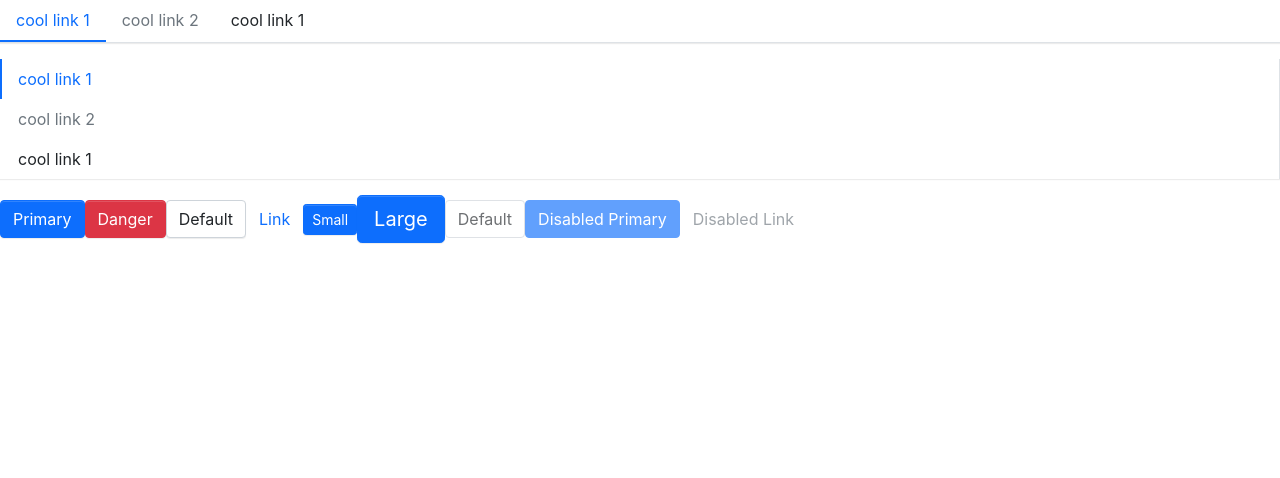
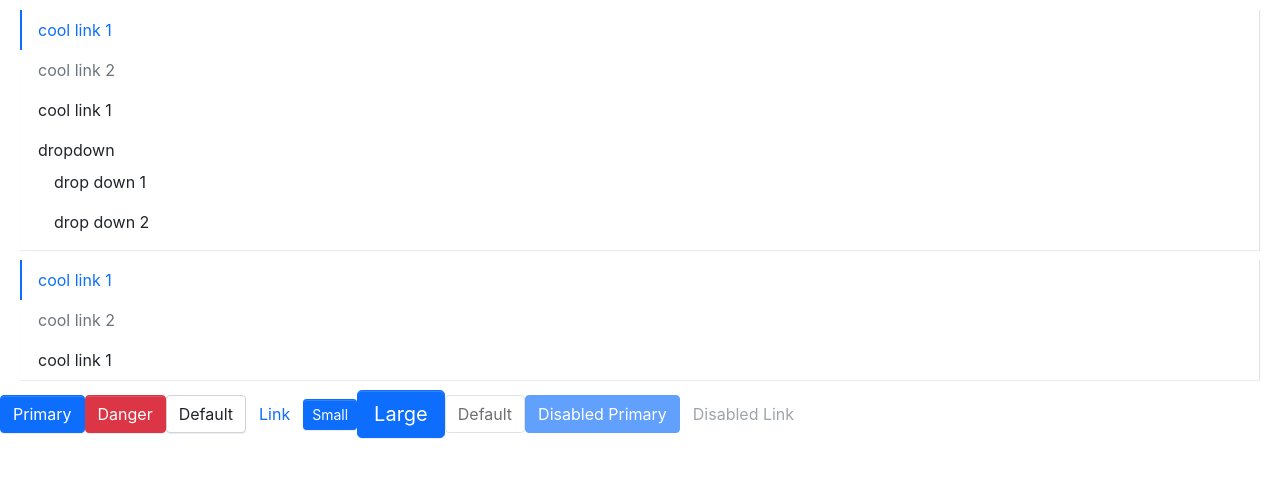
Before and after one commit to XiaoxiaYao/Xyvz-React-Component, a React (Create React App) app: page / in a window 1280 px wide. Shown: the top 478 px of the page. Built offline with nearby package versions, Linux system fonts and the light colour scheme.

Commit message:
Create submenu and its style.

```diff
--- a/src/App.tsx
+++ b/src/App.tsx
@@ -2,14 +2,19 @@ import React from 'react';
 import Button, { ButtonType, ButtonSize } from './components/Button/button';
 import Menu from './components/Menu/menu';
 import MenuItem from './components/Menu/menuItem';
+import SubMenu from './components/Menu/submenu';
 
 function App() {
   return (
     <>
-      <Menu defaultIndex={0} className="test">
+      <Menu defaultIndex={0} className="test" mode="vertical">
         <MenuItem>cool link 1</MenuItem>
         <MenuItem disabled>cool link 2</MenuItem>
         <MenuItem>cool link 1</MenuItem>
+        <SubMenu title="dropdown">
+          <MenuItem>drop down 1</MenuItem>
+          <MenuItem>drop down 2</MenuItem>
+        </SubMenu>
       </Menu>
 
       <Menu defaultIndex={0} mode="vertical">
--- a/src/components/Menu/_style.scss
+++ b/src/components/Menu/_style.scss
@@ -2,10 +2,11 @@
   display: flex;
   flex-wrap: wrap;
   padding-left: 0;
+  margin-bottom: 30px;
   list-style: none;
   border-bottom: $menu-border-width solid $menu-border-color;
   box-shadow: $menu-box-shadow;
-  .menu-item {
+  > .menu-item {
     padding: $menu-item-padding-y $menu-item-padding-x;
     cursor: pointer;
     transition: $menu-transition;
@@ -18,18 +19,79 @@
       pointer-events: none;
       cursor: default;
     }
-    &.is-active {
+    &.is-active,
+    &:hover {
       color: $menu-item-active-color;
       border-bottom: $menu-item-active-border-width solid $menu-item-active-color;
     }
   }
+  .submenu-item {
+    position: relative;
+    .submenu-title {
+      display: flex;
+      align-items: center;
+    }
+    .arrow-icon {
+      transition: transform 0.25s ease-in-out;
+      margin-left: 3px;
+    }
+    &:hover {
+      .arrow-icon {
+        transform: rotate(180deg);
+      }
+    }
+  }
+  .is-vertical {
+    .arrow-icon {
+      transform: rotate(0deg) !important;
+    }
+  }
+  .is-vertical.is-opened {
+    .arrow-icon {
+      transform: rotate(180deg) !important;
+    }
+  }
+  .submenu {
+    //display: none;
+    list-style: none;
+    padding-left: 0;
+    white-space: nowrap;
+    //transition: $menu-transition;
+    .menu-item {
+      padding: $menu-item-padding-y $menu-item-padding-x;
+      cursor: pointer;
+      transition: $menu-transition;
+      color: $body-color;
+      &.is-active,
+      &:hover {
+        color: $menu-item-active-color !important;
+      }
+    }
+  }
+  .submenu.menu-opened {
+    //display: block;
+  }
 }
-
+.menu-horizontal {
+  > .menu-item {
+    border-bottom: $menu-item-active-border-width solid transparent;
+  }
+  .submenu {
+    position: absolute;
+    background: $white;
+    z-index: 100;
+    top: calc(100% + 8px);
+    left: 0;
+    border: $menu-border-width solid $menu-border-color;
+    box-shadow: $submenu-box-shadow;
+  }
+}
 .menu-vertical {
   flex-direction: column;
   border-bottom: 0px;
+  margin: 10px 20px;
   border-right: $menu-border-width solid $menu-border-color;
-  .menu-item {
+  > .menu-item {
     border-left: $menu-item-active-border-width solid transparent;
     &.is-active,
     &:hover {
--- a/src/components/Menu/menu.tsx
+++ b/src/components/Menu/menu.tsx
@@ -26,6 +26,7 @@ const Menu: React.FC<MenuProps> = (props) => {
 
   const classes = classNames('menu', className, {
     'menu-vertical': mode === 'vertical',
+    'menu-horizontal': mode !== 'vertical',
   });
 
   const handleClick = (index: number) => {
@@ -44,7 +45,7 @@ const Menu: React.FC<MenuProps> = (props) => {
     return React.Children.map(children, (child, index) => {
       const childElement = child as React.FunctionComponentElement<MenuItemProps>;
       const { displayName } = childElement.type;
-      if (displayName === 'MenuItem') {
+      if (displayName === 'MenuItem' || displayName === 'SubMenu') {
         return React.cloneElement(childElement, {
           index,
         });
--- /dev/null
+++ b/src/components/Menu/submenu.tsx
@@ -0,0 +1,40 @@
+import React, { useContext, FunctionComponentElement } from 'react';
+import classNames from 'classnames';
+import { MenuContext } from './menu';
+import { MenuItemProps } from './menuItem';
+
+export interface SubMenuProps {
+  index?: number;
+  title: string;
+  className?: string;
+}
+
+const SubMenu: React.FC<SubMenuProps> = ({ index, title, children, className }) => {
+  const context = useContext(MenuContext);
+  const classes = classNames('menu-item submenu-item', className, {
+    'is-active': context.index === index,
+  });
+
+  const renderChildren = () => {
+    const childrenComponent = React.Children.map(children, (child, i) => {
+      const childElement = child as FunctionComponentElement<MenuItemProps>;
+      if (childElement.type.displayName === 'MenuItem') {
+        return childElement;
+      } else {
+        console.error('Warning: SubMenu has a child which is not a MenuItem component');
+      }
+    });
+
+    return <ul className="submenu">{childrenComponent}</ul>;
+  };
+
+  return (
+    <li key={index} className={classes}>
+      <div className="submenu-title">{title}</div>
+      {renderChildren()}
+    </li>
+  );
+};
+
+SubMenu.displayName = 'SubMenu';
+export default SubMenu;
```
